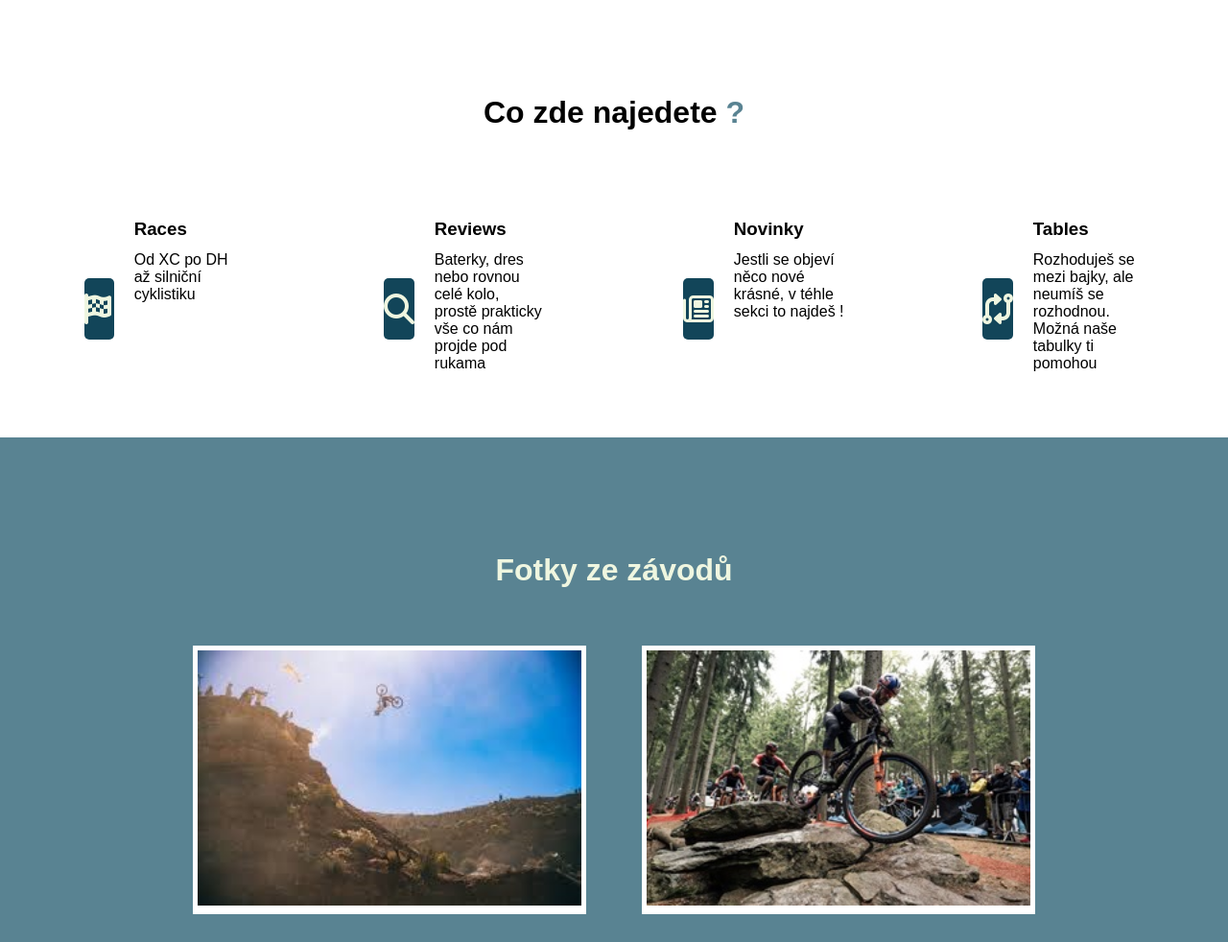
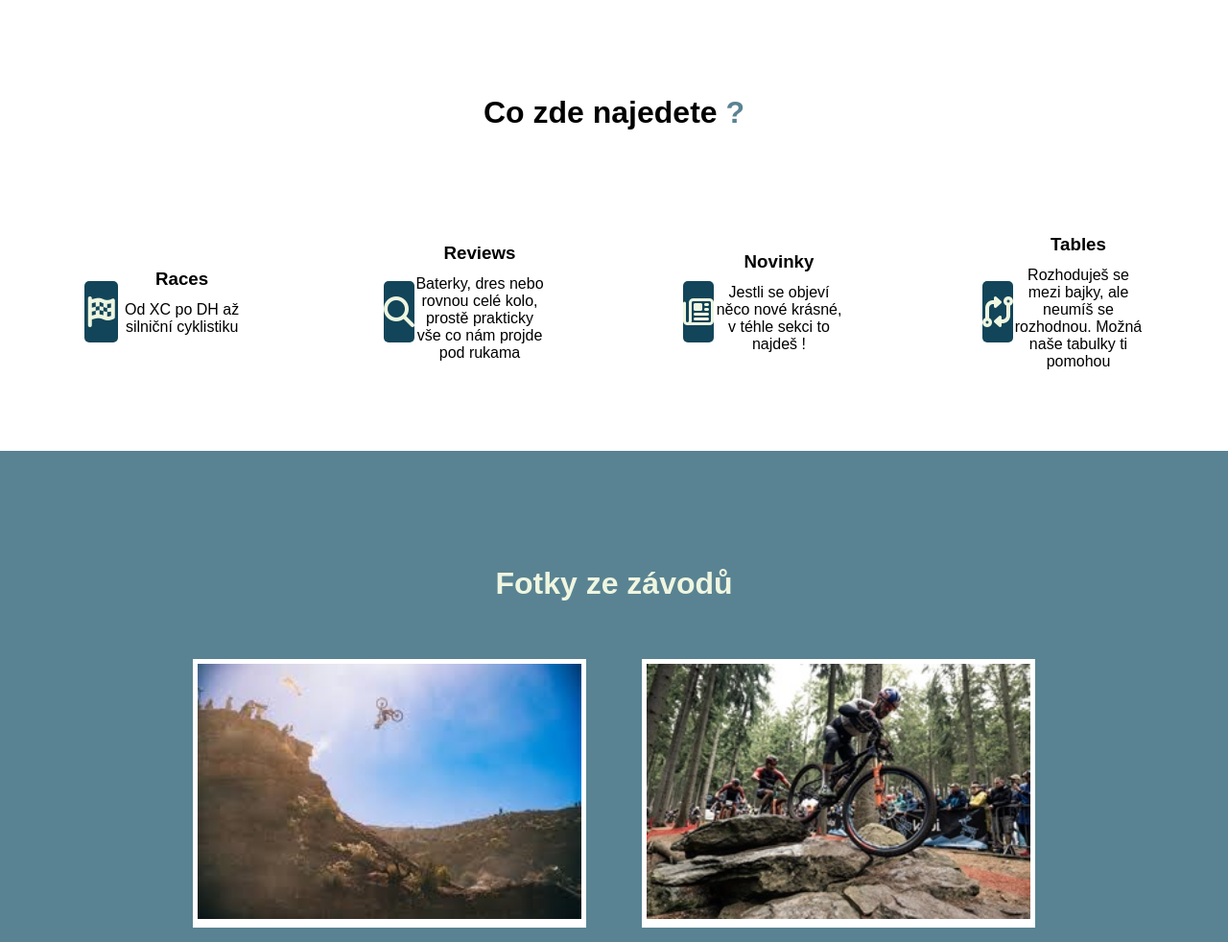
Before and after one commit to VojtaR2/pva-01.github.io, a plain HTML site: page index.html in a window 1280 px wide. Shown: the part 881-1863 px from the top of the page at 96% size. Drawn offline with Linux system fonts and the light colour scheme.

Commit message:
Add files via upload

```diff
--- a/css/widescreen.css
+++ b/css/widescreen.css
@@ -1,11 +1,17 @@
-/* Zarovnání ikon do leva */
+#icons .items {
+    display: flex;
+    flex-direction: space-around;
+    align-items: center;
+}
+
 #icons .items .item {
     display: flex;
-    text-align: left;
+    flex-direction: space-around;
+    align-items: center;
+    margin: 1rem 0;
 }
-/* Pozice ikon */
+
 #icons .items .item i {
-    margin-right: 1.3rem;
-    align-self: center;
-    margin-bottom: 0;
-}
+    font-size: 2rem;
+    margin-bottom: 0.5rem;
+     }
```
